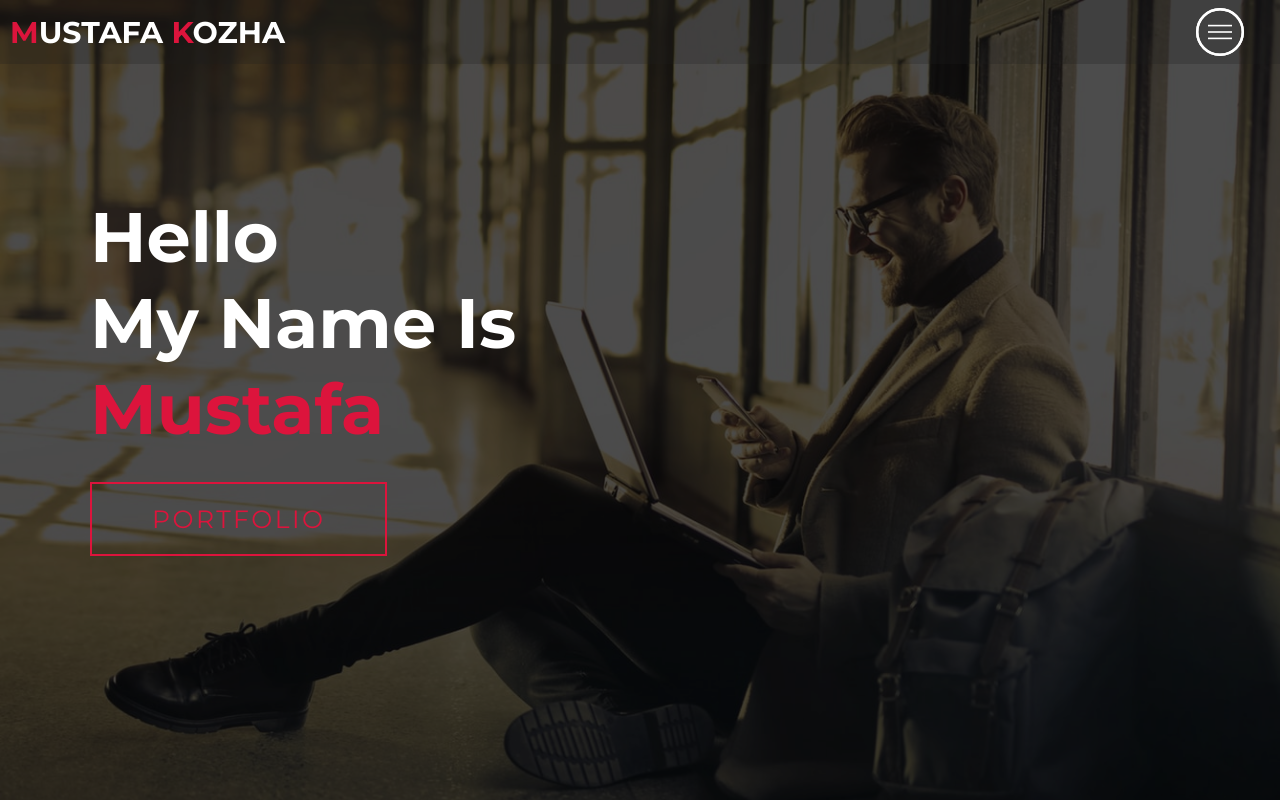
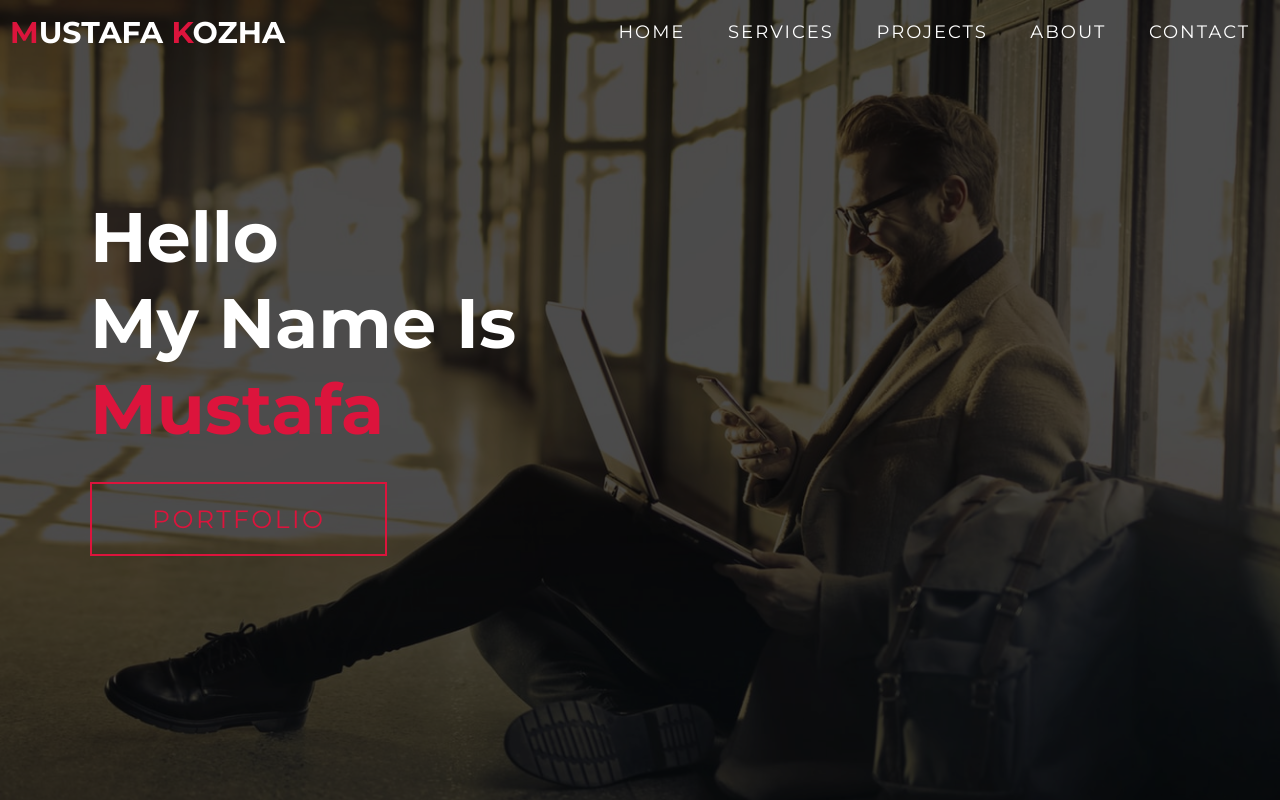
Before and after one commit to LaFlameMusa/One-Page-Project, a plain HTML site: page index.html in a window 1280 px wide. Shown: the top 800 px of the page. Drawn offline with Linux system fonts and the light colour scheme.

Commit message:
One-Page-Project Finished :)

```diff
--- a/index.html
+++ b/index.html
@@ -22,11 +22,11 @@
                 <div class="nav-list">
                     <div class="hamburger"><div class="bar"></div></div>
                     <ul>
-                        <li><a href="#" data-after="Home">Home</a></li>
-                        <li><a href="#" data-after='Services'>Services</a></li>
-                        <li><a href="#" data-after='Projects'>Projects</a></li>
-                        <li><a href="#" data-after='About'>About</a></li>
-                        <li><a href="#" data-after='Contact'>Contact</a></li>
+                        <li><a href="#hero" data-after="Home">Home</a></li>
+                        <li><a href="#services" data-after='Services'>Services</a></li>
+                        <li><a href="#projects" data-after='Projects'>Projects</a></li>
+                        <li><a href="#about" data-after='About'>About</a></li>
+                        <li><a href="#contact" data-after='Contact'>Contact</a></li>
                     </ul>
                 </div>
             </div>
@@ -41,7 +41,7 @@
                 <h1>Hello <span></span></h1>
                 <h1>My Name Is <span></span></h1>
                 <h1>Mustafa <span></span></h1>
-                <a href="#" type='button' class='cta'>Portfolio</a>
+                <a href="#projects" type='button' class='cta'>Portfolio</a>
             </div>
         </div>
     </section>
--- a/script.js
+++ b/script.js
@@ -1,8 +1,25 @@
 const hamburger = document.querySelector('.header .nav-bar .nav-list .hamburger ');
 const mobile_menu = document.querySelector('.header .nav-bar .nav-list ul ');
+const menu_item = document.querySelectorAll('.header .nav-bar .nav-list ul li a');
 const header =document.querySelector('.header.container');
 
 hamburger.addEventListener('click',()=> {
     hamburger.classList.toggle('active');
     mobile_menu.classList.toggle('active');
 });
+
+document.addEventListener('scroll', ()=> {
+    var scroll_position = window.scrollY;
+    if(scroll_position > 250) {
+        header.style.backgroundColor = '#29323c';
+    } else {
+        header.style.backgroundColor = 'transparent';
+    }
+});
+
+menu_item.forEach((item) => {
+    item.addEventListener('click',() => {
+        hamburger.classList.toggle('active');
+        mobile_menu.classList.toggle('active');
+    });
+});
--- a/style.css
+++ b/style.css
@@ -5,6 +5,7 @@
 }
 
 html {
+    scroll-behavior: smooth;
     font-size: 10px;
     font-family: 'Montserrat', sans-serif;
 }
@@ -89,6 +90,7 @@ p {
 #header .header{
     min-height: 8vh;
     background-color: rgba(31,30,30, 0.24);
+    transition: .2s ease background-color;
 }
 #header .nav-bar {
     display: flex;
@@ -289,8 +291,8 @@ p {
     padding: 100px 0;
 }
 #services .service-top {
-    width: 500px;
-    max-width: 0 auto;
+    max-width: 500px;
+    margin: 0 auto;
 }
 
 #services .service-bottom {
@@ -700,6 +702,28 @@ p {
 
 /* Media Query For Desktop */
 @media only screen and (min-width:1200px) {
+/* Header */
+#header .hamburger {
+    display: none;
+}
+#header .nav-list ul {
+    position: initial;
+    display: block;
+    height: auto;
+    width: fit-content;
+    background-color: transparent;
+}
+#header .nav-list ul li {
+    display: inline-block;
+}
+#header .nav-list ul li a {
+    font-size: 1.8rem;
+}
+#header .nav-list ul a:after {
+    display: none;
+}
+/* End Header */
+
     #services .service-bottom .service-item {
         flex-basis: 22%;
         margin: 1.5%;
```
